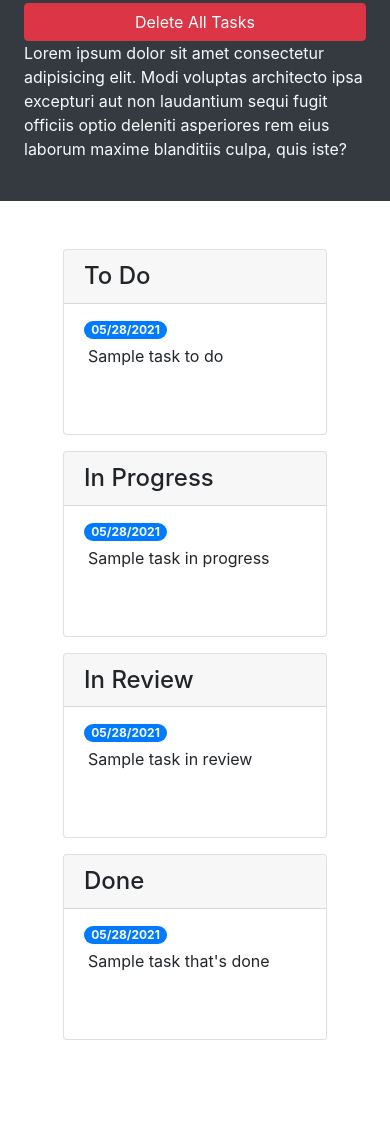
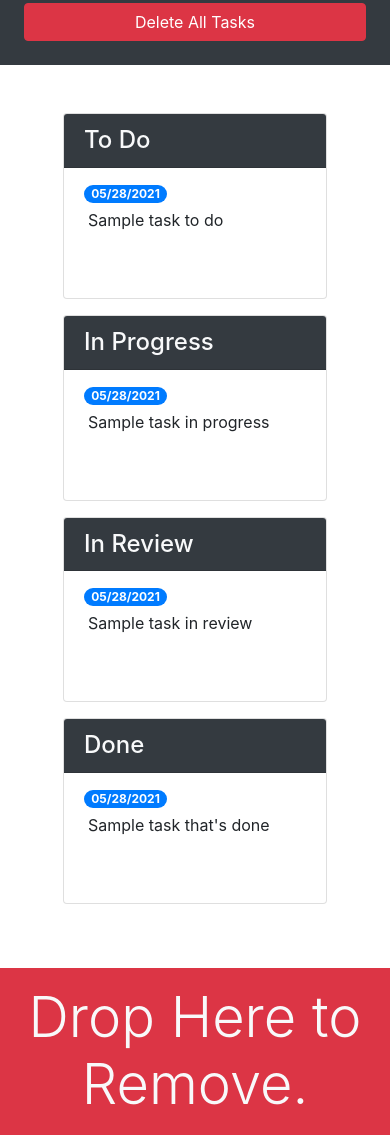
Before and after one commit to ulemjin/taskmaster-pro, a plain HTML site: page index.html in a window 390 px wide. Shown: the part 171-1306 px from the top of the page. Before the commit the page ends 1275 px from the top, so only its background shows below. Drawn offline with nearby package versions, Linux system fonts and the light colour scheme.

Commit message:
added mobile-responsiveness, colours and trash dropzone w/ utility classes

```diff
--- a/index.html
+++ b/index.html
@@ -15,7 +15,7 @@
   <body>
     <div class="row min-vh-100 no-gutters">
       <header
-        class="col-12 col-lg-3 bg-dark text-light d-flex flex-column p-4 p-lg-3"
+        class="col-12 col-lg-3 bg-dark text-light sticky-top d-flex flex-column p-4 p-lg-3"
       >
         <h1 class="text-center">Taskmaster Pro Edition</h1>
         <button
@@ -29,19 +29,19 @@
         <button id="remove-tasks" class="btn btn-block btn-danger">
           Delete All Tasks
         </button>
-        <p class="mt-auto">
+        <p class="mt-auto d-none d-lg-block">
           Lorem ipsum dolor sit amet consectetur adipisicing elit. Modi voluptas
           architecto ipsa excepturi aut non laudantium sequi fugit officiis
           optio deleniti asperiores rem eius laborum maxime blanditiis culpa,
           quis iste?
         </p>
       </header>
-      <main class="col-12 col-lg-9">
+      <main class="col-12 col-lg-9 d-flex flex-column">
         <div class="m-5 row justify-content-around">
           <!-- to do start -->
           <div class="col-12 col-md-6 col-xl-3 mb-3">
             <div class="card">
-              <h4 class="card-header">
+              <h4 class="card-header bg-dark text-light">
                 To Do
               </h4>
               <ul id="list-toDo" class="list-group list-group-flush">
@@ -56,7 +56,7 @@
           <!-- in progress start -->
           <div class="col-12 col-md-6 col-xl-3 mb-3">
             <div class="card">
-              <h4 class="card-header">
+              <h4 class="card-header bg-dark text-light">
                 In Progress
               </h2>
               <ul id="list-inProgress" class="list-group list-group-flush">
@@ -71,7 +71,7 @@
           <!-- in review start -->
           <div class="col-12 col-md-6 col-xl-3 mb-3">
             <div class="card">
-              <h4 class="card-header">
+              <h4 class="card-header bg-dark text-light">
                 In Review
               </h2>
               <ul id="list-inReview" class="list-group list-group-flush">
@@ -86,7 +86,7 @@
           <!-- done start -->
           <div class="col-12 col-md-6 col-xl-3 mb-3">
             <div class="card">
-              <h4 class="card-header">
+              <h4 class="card-header bg-dark text-light">
                 Done
               </h2>
               <ul id="list-done" class="list-group list-group-flush">
@@ -98,6 +98,11 @@
             </div>
           </div>
           <!-- done end -->
+        </div>
+        <div id="trash" class="mt-auto">
+          <div class="w-100 bg-danger p-3 text-center text-light display-4">
+            Drop Here to Remove.
+          </div>
         </div>
       </main>
     </div>
```
